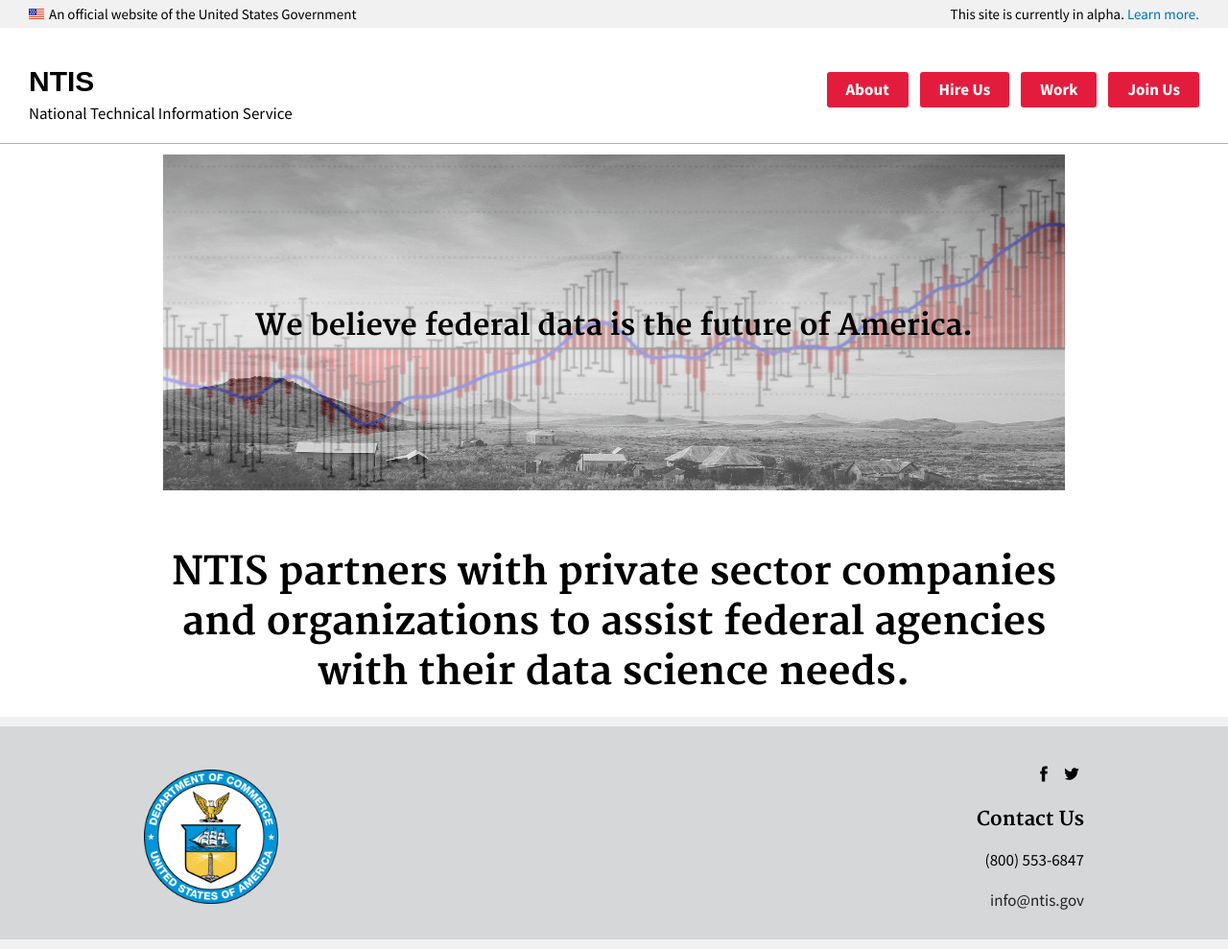
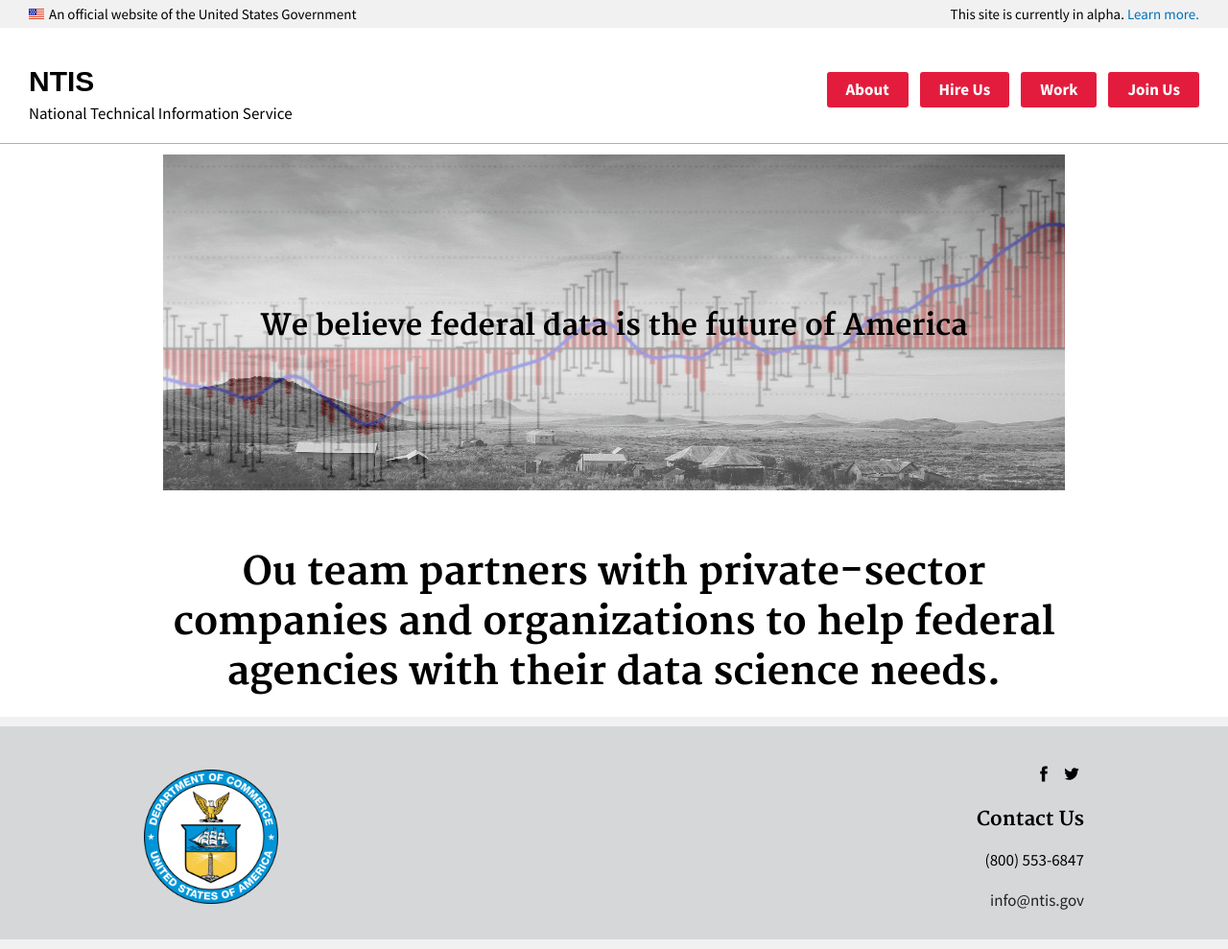
Before and after one commit to 18F/ntis-gov, a Jekyll site: the page built from index.html, in a window 1280 px wide and 989 px high. Shown: the whole window at 96% size. Built offline with Jekyll 4.4.1, drawn with Linux system fonts in a browser that asks for light colours.

Commit message:
Minor fixes
I know this page is still being built out, but this includes small fixes for grammar and style

```diff
--- a/index.html
+++ b/index.html
@@ -5,12 +5,12 @@
 
 <div class="usa-grid ntis-center" style="margin-top: 20px; background-image: url({{ site.baseurl }}/assets/site/img/ntis-hero-bw.png); height: 350px; width: 940px;">
   <div style="padding-top: 115px;">
-    <h2>We believe federal data is the future of America.</h2>
+    <h2>We believe federal data is the future of America</h2>
   </div>
 </div>
 
 <div class="usa-grid" style="text-align: center;">
-  <h1>NTIS partners with private sector companies and organizations to assist federal agencies with their data science needs.</h1>
+  <h1>Ou team partners with private-sector companies and organizations to help federal agencies with their data science needs.</h1>
 </div>
 
 <div class="usa-grid">
```
